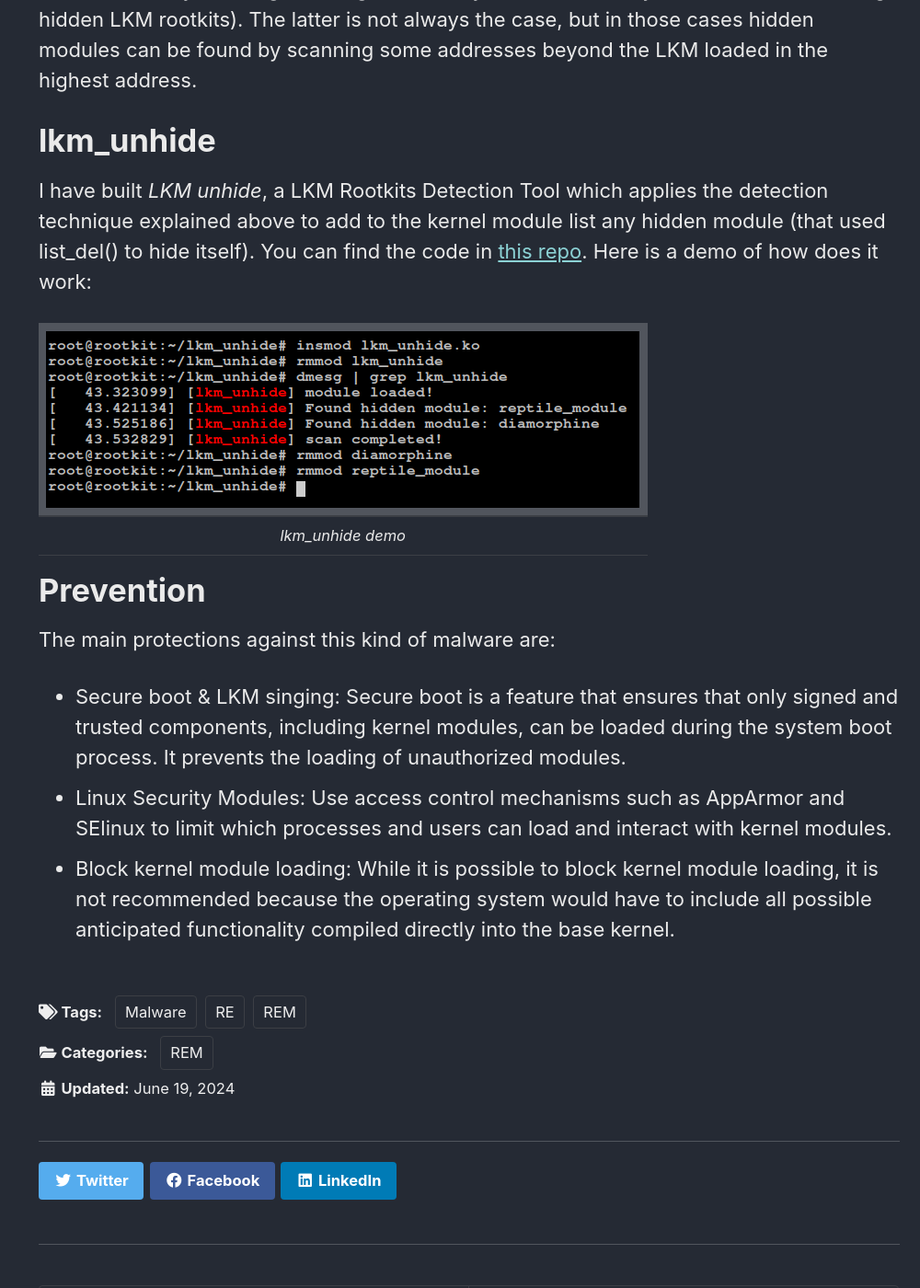
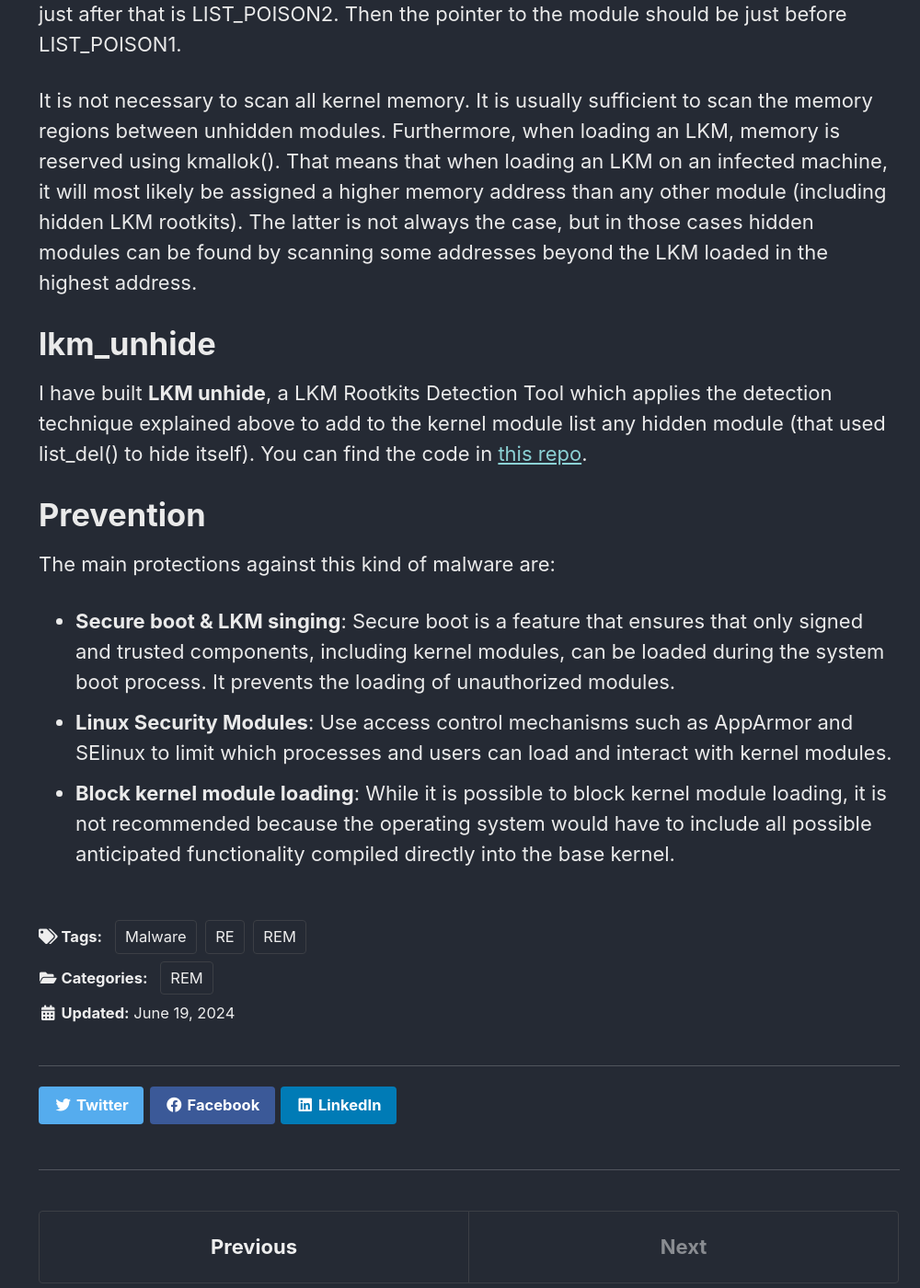
Before and after one commit to sapellaniz/sapellaniz.github.io, a Jekyll site: the page built from _posts/2024-06-18-LKM_unhide.md, in a window 1280 px wide and 1400 px high, scrolled down 2877 px. Shown: the whole window at 92% size, without its empty margins (280-1280 px from the left). Built offline with Jekyll 4.4.1, drawn with Linux system fonts in a browser that asks for light colours; cached includes are drawn as plain includes.

Commit message:
minor changes

```diff
--- a/_posts/2024-06-18-LKM_unhide.md
+++ b/_posts/2024-06-18-LKM_unhide.md
@@ -12,6 +12,8 @@ tags:
   - RE
   - REM
 ---
+
+![](/assets/images/lkm_unhide/demo.png)
 
 # Table of Contents
 1. [Evasion](#evasion)
@@ -64,17 +66,13 @@ It is not necessary to scan all kernel memory. It is usually sufficient to scan
 
 # lkm_unhide
 
-I have built *LKM unhide*, a LKM Rootkits Detection Tool which applies the detection technique explained above to add to the kernel module list any hidden module (that used list_del() to hide itself). You can find the code in [this repo](https://github.com/sapellaniz/lkm_unhide). Here is a demo of how does it work:
-
-| ![](/assets/images/lkm_unhide/demo.png) |
-|:--:|
-| *lkm_unhide demo* |
+I have built **LKM unhide**, a LKM Rootkits Detection Tool which applies the detection technique explained above to add to the kernel module list any hidden module (that used list_del() to hide itself). You can find the code in [this repo](https://github.com/sapellaniz/lkm_unhide).
 
 
 # Prevention
 
 The main protections against this kind of malware are:
 
-- Secure boot & LKM singing: Secure boot is a feature that ensures that only signed and trusted components, including kernel modules, can be loaded during the system boot process. It prevents the loading of unauthorized modules.
-- Linux Security Modules: Use access control mechanisms such as AppArmor and SElinux to limit which processes and users can load and interact with kernel modules.
-- Block kernel module loading: While it is possible to block kernel module loading, it is not recommended because the operating system would have to include all possible anticipated functionality compiled directly into the base kernel.
+- **Secure boot & LKM singing**: Secure boot is a feature that ensures that only signed and trusted components, including kernel modules, can be loaded during the system boot process. It prevents the loading of unauthorized modules.
+- **Linux Security Modules**: Use access control mechanisms such as AppArmor and SElinux to limit which processes and users can load and interact with kernel modules.
+- **Block kernel module loading**: While it is possible to block kernel module loading, it is not recommended because the operating system would have to include all possible anticipated functionality compiled directly into the base kernel.
```
